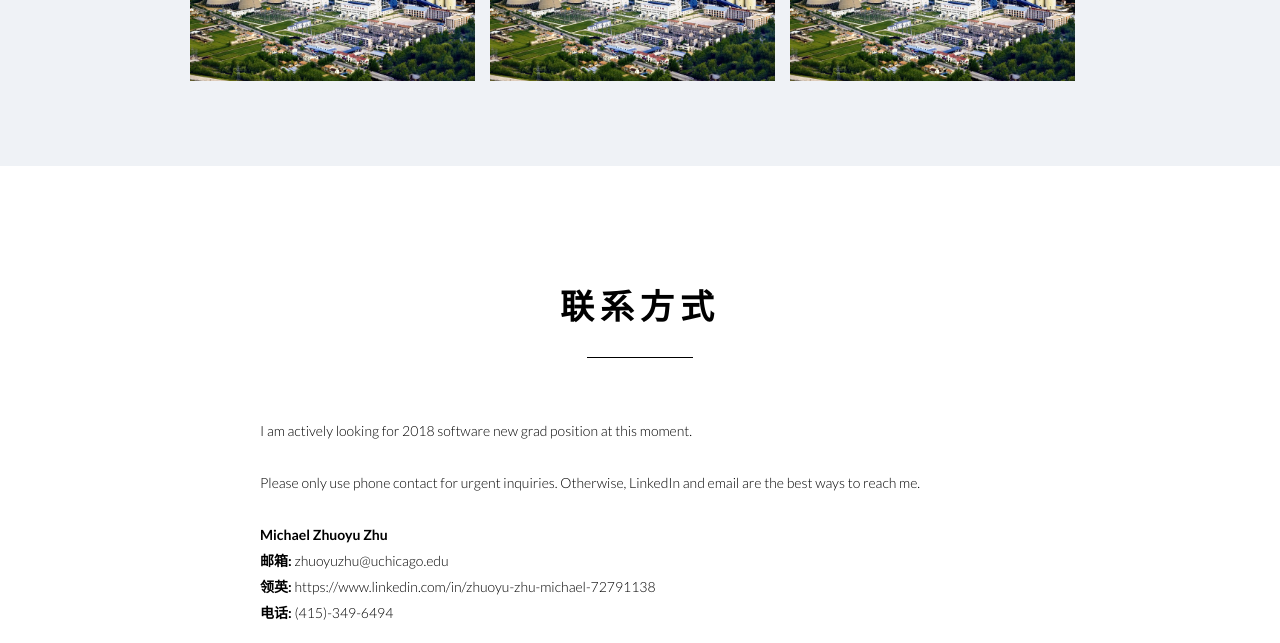
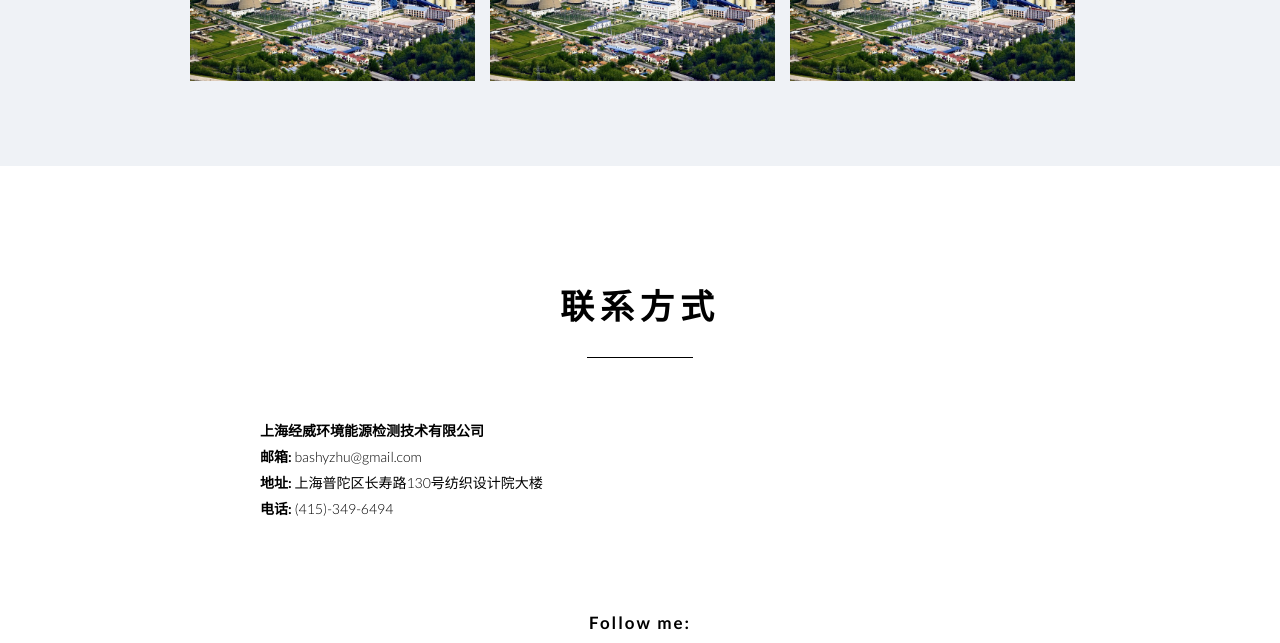
Before and after one commit to sh-jingwei/sh-jingwei.github.io, a plain HTML site: page index.html in a window 1280 px wide. Shown: the part 3462-4105 px from the top of the page. Drawn offline with Linux system fonts and the light colour scheme.

Commit message:
Update again

```diff
--- a/index.html
+++ b/index.html
@@ -392,14 +392,14 @@
 
           <div class="contact-text">
 
-            I am actively looking for 2018 software new grad position at this moment.<br/><br/>
+<!--             I am actively looking for 2018 software new grad position at this moment.<br/><br/>
 
-            Please only use phone contact for urgent inquiries. Otherwise, LinkedIn and email are the best ways to reach me.<br/><br/>
+            Please only use phone contact for urgent inquiries. Otherwise, LinkedIn and email are the best ways to reach me.<br/><br/> -->
 
-            <strong>Michael Zhuoyu Zhu</strong><br/>
+            <strong>上海经威环境能源检测技术有限公司</strong><br/>
 
-            <strong>邮箱: </strong>zhuoyuzhu@uchicago.edu<br/>
-            <strong>领英: </strong>https://www.linkedin.com/in/zhuoyu-zhu-michael-72791138<br/>
+            <strong>邮箱: </strong>bashyzhu@gmail.com<br/>
+            <strong>地址: </strong>上海普陀区长寿路130号纺织设计院大楼<br/>
             <strong>电话: </strong>(415)-349-6494<br/><br/>
 
           </div>
```
